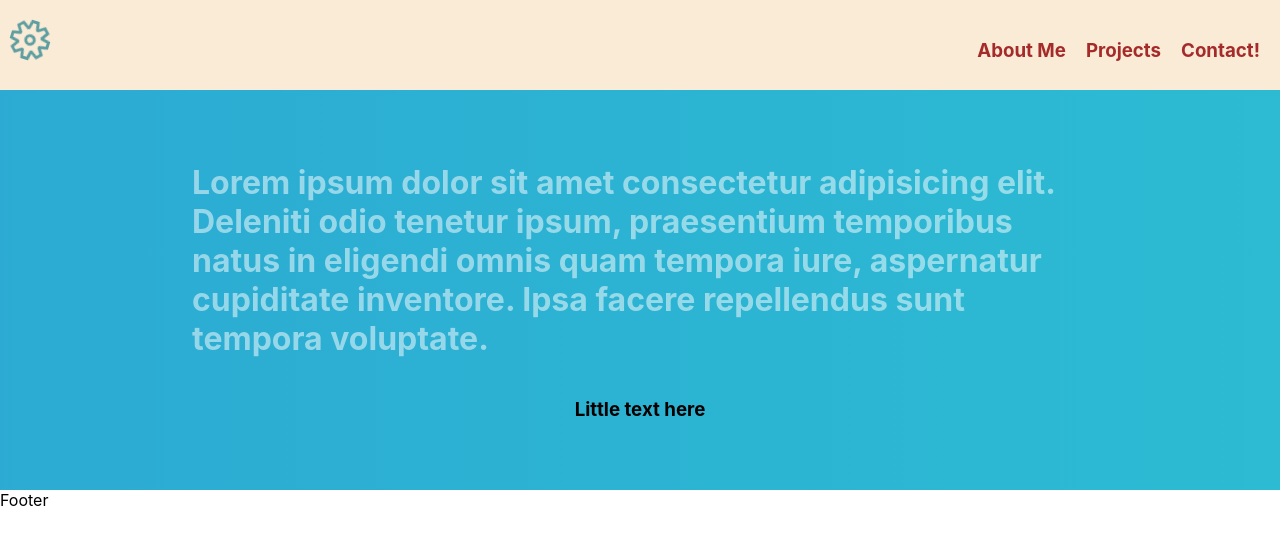
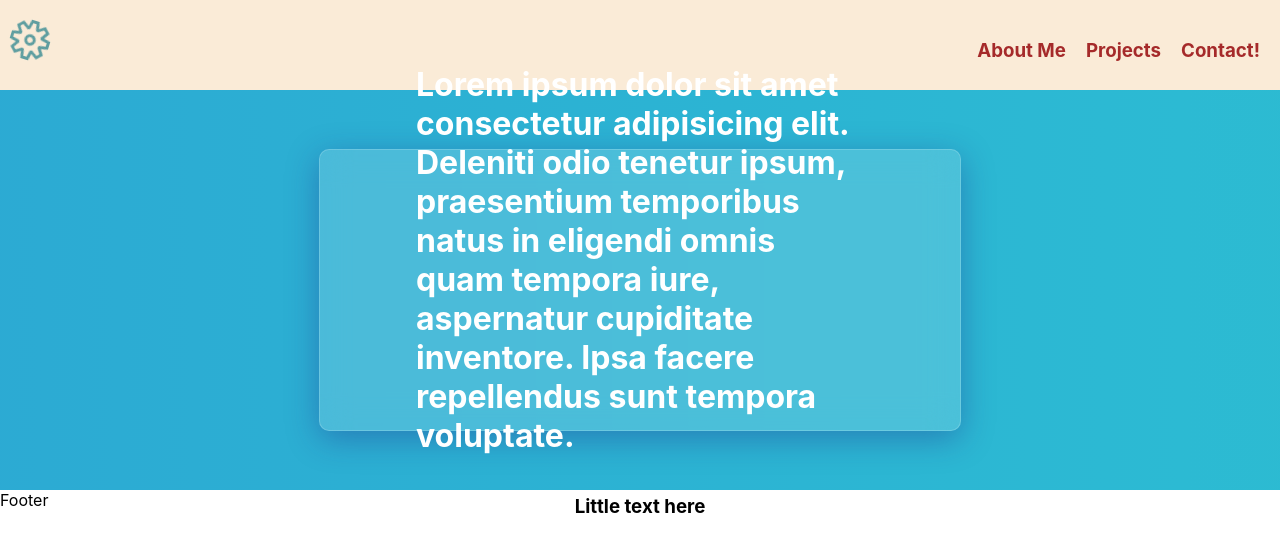
Before and after one commit to NovumChaldea/persona, a React (Create React App) app: page / in a window 1280 px wide. Shown: the top 552 px of the page. Built offline with nearby package versions, Linux system fonts and the light colour scheme.

Commit message:
More style 2

```diff
--- a/src/components/Banner.jsx
+++ b/src/components/Banner.jsx
@@ -4,8 +4,10 @@ import styles from '../styles/Banner.module.css';
 const Banner = () => {
   return (
     <div className={styles.background}>
-      <h1 className={styles.text}>Lorem ipsum dolor sit amet consectetur adipisicing elit. Deleniti odio tenetur ipsum, praesentium temporibus natus in eligendi omnis quam tempora iure, aspernatur cupiditate inventore. Ipsa facere repellendus sunt tempora voluptate.</h1>
-      <h3 className={styles.littleText}>Little text here</h3>
+      <div className={styles.container}>
+        <h1 className={styles.text}>Lorem ipsum dolor sit amet consectetur adipisicing elit. Deleniti odio tenetur ipsum, praesentium temporibus natus in eligendi omnis quam tempora iure, aspernatur cupiditate inventore. Ipsa facere repellendus sunt tempora voluptate.</h1>
+        <h3 className={styles.littleText}>Little text here</h3>
+      </div>
     </div>
   )
 }
--- a/src/styles/Banner.module.css
+++ b/src/styles/Banner.module.css
@@ -2,8 +2,8 @@
     height: 50vh;
     display: flex;
     flex-direction: column;
+    align-items: center;
     justify-content: center;
-    align-items: center;
 
     background: linear-gradient(270deg, #34cfa7, #2cbad3, #2c8dd3, #d32ca6);
     background-size: 800% 800%;
@@ -28,13 +28,28 @@
     50%{background-position:100% 50%}
     100%{background-position:0% 50%}
 }
+.container{
+    display: flex;
+    flex-direction: column;
+    justify-content: center;
+    align-items: center;
+    width: 50%;
+    height: 70%;
 
+    background: rgba( 255, 255, 255, 0.15 );
+box-shadow: 0 8px 32px 0 rgba( 31, 38, 135, 0.37 );
+backdrop-filter: blur( 16.5px );
+-webkit-backdrop-filter: blur( 16.5px );
+border-radius: 10px;
+border: 1px solid rgba( 255, 255, 255, 0.18 );
+}
 .text{
     text-justify:inter-word;
     padding: auto;
     width: 70%;
-    opacity: 0.5;
+
     color: white;
+
 
 }
 
```
